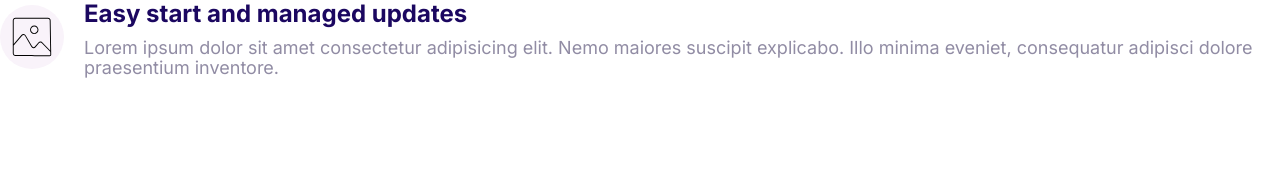
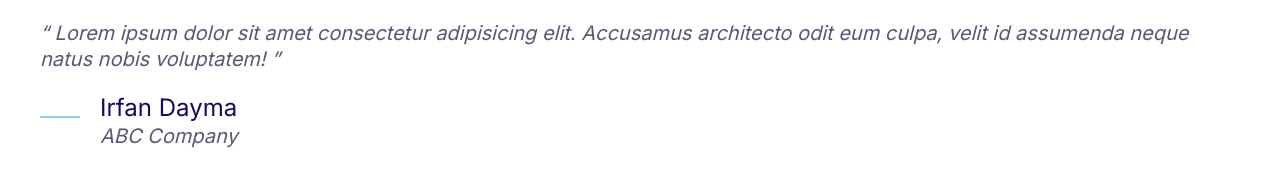
Before and after one commit to RukhsarDayma/Pest-Terminator, a plain HTML site: page index.html in a window 1280 px wide. Drawn offline with Linux system fonts and the light colour scheme.

Commit message:
defining quotes component.

```diff
--- a/css/style.css
+++ b/css/style.css
@@ -4,6 +4,7 @@
   --color-accent: #ff3400;
   --color-headings: #1b0760;
   --color-body: #918ca4;
+  --color-body-darker:#5c5577;
   --color-border:#ccc;
   --border-radius: 30px;
 }
@@ -321,3 +322,43 @@ margin-bottom: 2rem;
 .media__image {
   margin-top: 0.5rem;
 }
+/*Quotes*/
+.quote {
+  font-size: 3rem;
+  font-style: italic;
+  color: var(--color-body-darker);
+  line-height: 1.3;
+}
+.quote__text::before{
+  content: open-quote;
+}
+.quote__text::after {
+  content: close-quote;
+}
+.quote__author {
+font-size: 3rem;
+font-weight: 400;
+font-style: normal;
+margin-bottom: 0;
+}
+.quote__organizaton {
+  color: var(--color-headings);
+  opacity:0.4;
+  font-size: 2rem;
+  font-style: normal;
+}
+.quote__line {
+  position: relative;
+  bottom:10px;
+}
+@media screen and (min-width: 1024px) {
+  .quote{
+    font-size: 2rem;
+  }
+  .quote__author {
+    font-size: 2.4rem;
+  }
+  .quote__organizaton {
+    font-size: 1.6rem;
+  }
+}
--- a/index.html
+++ b/index.html
@@ -14,22 +14,27 @@
     <link rel="stylesheet" href="css/style.css" />
   </head>
   <body>
+    <blockquote class="quote">
+      <p class="quote__text">
+        Lorem ipsum dolor sit amet consectetur adipisicing elit. Accusamus
+        architecto odit eum culpa, velit id assumenda neque natus nobis
+        voluptatem!
+      </p>
+      <footer>
         <div class="media">
           <div class="media__image">
-        <span class="icon-container">
-          <svg class="icon">
-            <use xlink:href="images/sprite.svg#settings"></use>
+            <span class="">
+              <svg class="icon icon--primary quote__icon">
+                <use xlink:href="images/sprite.svg#line"></use>
               </svg>
             </span>
           </div>
           <div class="media__body">
-        <h3 class="media__title">Easy start and managed updates</h3>
-        <p>
-          Lorem ipsum dolor sit amet consectetur adipisicing elit. Nemo maiores
-          suscipit explicabo. Illo minima eveniet, consequatur adipisci dolore
-          praesentium inventore.
-        </p>
+            <h3 class="media__title quote__author">Irfan Dayma</h3>
+            <p class="quote__organization">ABC Company</p>
           </div>
         </div>
+      </footer>
+    </blockquote>
   </body>
 </html>
```
Also changed, not shown: components/quotes.html (added, +21 -0 lines). Lines whose indentation alone changed are shown as unchanged.
